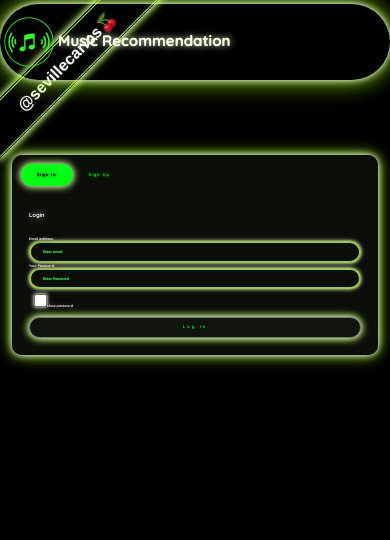
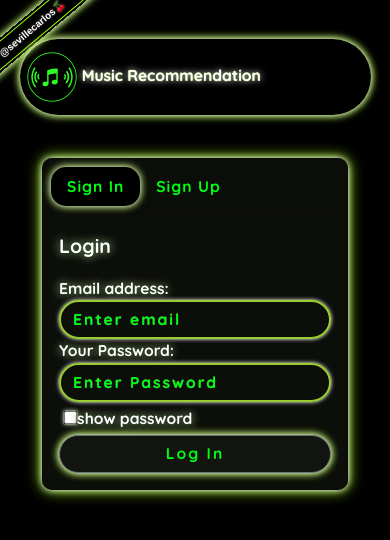
Before and after one commit to sevillecarlos/music-recommendation, a Vue app: page / in a window 390 px wide. Shown: the top 540 px of the page. Built offline with nearby package versions, Linux system fonts and the light colour scheme.

Commit message:
add the ribbon

```diff
--- a/src/App.vue
+++ b/src/App.vue
@@ -56,6 +56,12 @@ button:focus {
   outline: none !important;
   box-shadow: 0 0 10px #ffffff !important;
 }
+
+::placeholder {
+  color: rgb(0, 255, 21) !important;
+  text-shadow: 0 0 0px rgb(5, 34, 12), 0 0 0px rgb(228, 255, 184) !important;
+  letter-spacing: 2px;
+}
 .ribbon {
   overflow: hidden;
   white-space: nowrap;
@@ -85,10 +91,44 @@ button:focus {
 .ribbon a:hover {
   color: rgb(255, 255, 255);
 }
-/*Medium Phome*/
-@media only screen and (max-width: 568px) {
+/******************************************************* */
+@media only screen and (max-width: 1035px) {
   .app {
     width: 100%;
+  }
+  input {
+    font-size: 1.5vw !important;
+  }
+  button {
+    font-size: 2vw !important;
+  }
+
+}
+/*Medium Phome*/
+@media only screen and (max-width: 767px) {
+  .app {
+    width: 100%;
+  }
+  input {
+    font-size: 3vw !important;
+  }
+  button {
+    font-size: 3vw !important;
+  }
+    .ribbon {
+    left: -40px;
+    top: 15px;
+    -webkit-transform: rotate(-40deg);
+    -moz-transform: rotate(-40deg);
+    -ms-transform: rotate(-40deg);
+    -o-transform: rotate(-40deg);
+    transform: rotate(-40deg);
+  }
+  .ribbon a {
+    font: bold 100% "Helvetica Neue", Helvetica, Arial, sans-serif;
+    font-size: 10px;
+    margin: 2px 0;
+    padding: 5px 30px;
   }
 }
 /*Small Phone from 0 to 480px*/
@@ -96,5 +136,29 @@ button:focus {
   .app {
     width: 100%;
   }
+  input {
+    font-size: 4vw !important;
+  }
+  button {
+    font-size: 4vw !important;
+    text-align: center;
+  }
+  .ribbon {
+    left: -40px;
+    top: 15px;
+    -webkit-transform: rotate(-40deg);
+    -moz-transform: rotate(-40deg);
+    -ms-transform: rotate(-40deg);
+    -o-transform: rotate(-40deg);
+    transform: rotate(-40deg);
+  }
+  .ribbon a {
+    font: bold 100% "Helvetica Neue", Helvetica, Arial, sans-serif;
+    font-size: 10px;
+    margin: 2px 0;
+    padding: 5px 30px;
+  }
 }
+
+
 </style>
--- a/src/components/Auth.vue
+++ b/src/components/Auth.vue
@@ -260,8 +260,8 @@ export default {
   font-size: 1vw !important;
   letter-spacing: 1px;
   color: rgb(0, 255, 21) !important;
-  text-shadow: 0 0 1px rgb(0, 0, 0), 0 0 3px;
   border-radius: 15px !important;
+  font-weight: bold !important;
 }
 .tab-title-class {
   letter-spacing: 1px;
@@ -288,25 +288,73 @@ export default {
   }
 }
 
+/********************************************************/
+@media only screen and (max-width: 1035px) {
+  .tab {
+    width: 100% !important;
+    margin: auto;
+  }
+
+  .check-box {
+    padding: 5px;
+  }
+
+  .title-tab-auth {
+    font-size: 1.8vw !important;
+  }
+  .text-auth {
+    color: #fff;
+    font-size: 2vw !important;
+  }
+  .text-label {
+    font-size: 2vw !important;
+  }
+}
 /* Small phones to small tablets: from 481 to 767*/
 @media only screen and (max-width: 767px) {
+  .tab {
+    width: 80% !important;
+    margin: auto;
+  }
 
-  .form-login {
-    margin-top: 20%;
+  .check-box {
+    padding: 5px;
   }
-  .tab {
-    width: 100% !important;
+
+  .title-tab-auth {
+    font-size: 4vw !important;
+  }
+  .text-auth {
+    color: #fff;
+    text-shadow: 0 0 7px rgb(5, 34, 12), 0 0 10px rgb(228, 255, 184);
+    font-size: 5vw !important;
+  }
+  .text-label {
+    color: #fff;
+    text-shadow: 0 0 7px rgb(5, 34, 12), 0 0 10px rgb(228, 255, 184);
+    font-size: 4vw !important;
   }
 }
 
 /*Small Phone from 0 to 480px*/
 @media only screen and (max-width: 400px) {
+  .tab {
+    width: 80% !important;
+    margin: auto;
+  }
 
-  .form-login {
-    margin-top: 20%;
+  .check-box {
+    padding: 5px;
   }
-  .tab {
-    width: 100% !important;
+
+  .title-tab-auth {
+    font-size: 4vw !important;
+  }
+  .text-auth {
+    font-size: 5vw;
+  }
+  .text-label {
+    font-size: 4vw;
   }
 }
 </style>
--- a/src/ui/Header.vue
+++ b/src/ui/Header.vue
@@ -5,7 +5,11 @@
         ><img class="logo-img" src="../assets/cover-image.png" alt="Logo" />
         Music Recommendation</b-navbar-brand
       >
-      <b-navbar-toggle  v-show="token" class="toggle" target="nav-collapse"></b-navbar-toggle>
+      <b-navbar-toggle
+        v-show="token"
+        class="toggle"
+        target="nav-collapse"
+      ></b-navbar-toggle>
       <b-collapse id="nav-collapse" is-nav>
         <b-navbar-nav class="ml-auto">
           <b-nav-item-dropdown
@@ -65,7 +69,6 @@ export default {
 </script>
 
 <style>
-
 .logo-img {
   width: 3.5vw;
 }
@@ -117,50 +120,102 @@ export default {
   font-size: 1vw;
   background-color: rgb(18, 20, 15) !important;
   color: rgba(0, 255, 21) !important;
-  letter-spacing: 1px;
+  letter-spacing: 2px;
   border-radius: 20px;
+  text-shadow: 0 0 0px #fff, 0 0 1px rgb(157, 255, 0);
 }
-
-
-
-/* Small phones to small tablets: from 481 to 767*/
-@media only screen and (max-width: 767px) {
-  .toggle {
-    margin: auto;
-  }
-  .logo-img {
-    width: 60px;
-  }
-  .logo-img-text {
-    font-size: 16px !important;
-  }
-  .drop-down-signout {
-    font-size: 20px;
-    margin: auto;
-  }
-  .menu-drop-down-signout {
-    width: 100% !important;
-    font-size: 15px !important;
-  }
-}
-/*Small Phone from 0 to 480px*/
-@media only screen and (max-width: 400px) {
-  .toggle {
-    margin: auto;
+/****************************************************************/
+@media only screen and (max-width: 1035px) {
+ .header {
+    box-shadow: 0 0 7px #fff, 0 0 10px rgb(157, 255, 0) !important;
+    padding: 2%;
+    width: 80%;
+    margin: 9% auto;
   }
   .logo-img {
     width: 50px;
   }
   .logo-img-text {
-    font-size: 15px !important;
+    font-size: 4vw !important;
   }
   .drop-down-signout {
-    font-size: 15px;
+    font-size: 3vw;
     margin: auto;
+    left: 0px;
   }
   .menu-drop-down-signout {
     width: 100% !important;
-    font-size: 10px !important;
+    font-size: 10vw !important;
+  }
+  #dropdown-header {
+    font-size: 2vw !important;
+  }
+
+  #dropdown-btn {
+    font-size: 2vw;
+  }
+}
+/* Small phones to small tablets: from 481 to 767*/
+@media only screen and (max-width: 767px) {
+ .header {
+    box-shadow: 0 0 7px #fff, 0 0 10px rgb(157, 255, 0) !important;
+    padding: 2%;
+    width: 90%;
+    margin: 10% auto;
+  }
+  .logo-img {
+    width: 50px;
+  }
+  .logo-img-text {
+    font-size: 4vw !important;
+  }
+  .drop-down-signout {
+    font-size: 5vw;
+    margin: auto;
+    left: 0px;
+  }
+  .menu-drop-down-signout {
+    width: 100% !important;
+    font-size: 15vw !important;
+  }
+  #dropdown-header {
+    font-size: 3vw;
+  }
+
+  #dropdown-btn {
+    font-size: 3vw;
+  }
+
+}
+/*Small Phone from 0 to 480px*/
+@media only screen and (max-width: 400px) {
+  .header {
+    box-shadow: 0 0 7px #fff, 0 0 10px rgb(157, 255, 0) !important;
+    padding: 2%;
+    width: 90%;
+    margin: 10% auto;
+  }
+  .logo-img {
+    width: 50px;
+  }
+  .logo-img-text {
+    font-size: 4vw !important;
+  }
+  .drop-down-signout {
+    font-size: 5vw;
+    margin: auto;
+    left: 0px;
+  }
+  .menu-drop-down-signout {
+    width: 100% !important;
+    font-size: 15vw !important;
+  }
+  #dropdown-header {
+    font-size: 3vw;
+  }
+
+  #dropdown-btn {
+    font-size: 3vw;
   }
 }
 </style>
--- a/src/views/Home.vue
+++ b/src/views/Home.vue
@@ -356,16 +356,14 @@ export default {
   margin: auto;
 }
 .album-cover-img {
-  width: 6vw;
+  width: 5vw;
 }
 .spotify-logo {
-  width: 10vw !important;
+  width: 8vw !important;
   border-radius: 50px !important;
   box-shadow: 0 0 7px #fff, 0 0 10px rgba(157, 255, 0, 0.699);
 }
-.spotify-logo:hover {
-  box-shadow: 0 0 10px #fff, 0 0 20px rgba(157, 255, 0, 0.699) !important;
-}
+
 .like-icon {
   width: 2.2vw;
 }
@@ -390,7 +388,7 @@ th {
 tr {
   color: #fff;
   text-shadow: 0 0 7px rgb(5, 34, 12), 0 0 10px rgb(228, 255, 184);
-  font-size: 1.5vw;
+  font-size: 1.2vw;
   border: none;
   margin-bottom: 50vw !important;
 }
@@ -403,14 +401,14 @@ thead {
   font-size: 1vw;
   letter-spacing: 3px;
   color: rgb(0, 255, 21) !important;
-  text-shadow: 0 0 1px rgb(0, 0, 0), 0 0 3px;
   border-radius: 15px !important;
+  font-weight: bold !important;
 }
 .active-class {
   box-shadow: 0 0 7px #fff, 0 0 10px rgba(157, 255, 0, 0.699);
   border-radius: 15px !important;
-  background-color: rgb(0, 255, 21) !important;
-  color: rgb(0, 0, 0) !important;
+  background-color: black !important;
+  color: rgb(0, 255, 21) !important;
 }
 
 .small-spiner {
@@ -436,13 +434,14 @@ thead {
   background-color: rgb(18, 20, 15);
   border: none !important;
   border-radius: 100px;
-  margin-top: 2%;
+  margin-top: 1%;
 }
 
 ::-webkit-scrollbar {
   width: 10px;
+  height: 10px;
   border-radius: 50px;
-  background: rgba(0, 0, 0, 0.301);
+  background: rgba(0, 0, 0, 0.062);
 }
 
 ::-webkit-scrollbar-thumb {
@@ -466,28 +465,24 @@ thead {
   border-radius: 20px;
   border: none;
 }
-/* Small phones to small tablets: from 481 to 767*/
-@media only screen and (max-width: 767px) {
+/*************************************************************************/
+@media only screen and (max-width: 1035px) {
   .table-recommendate {
     width: 100%;
-    font-size: 25px;
-    height: 60vh;
+    height: 70vw;
+    box-shadow: 0 0 10px #fff, 0 0 10px rgb(157, 255, 0);
   }
   .content-table {
     width: 100%;
   }
-  .listen-spotify-btn {
-    width: 70px;
+  .album-cover-img {
+    width: 12vw;
   }
-  .album-cover-img {
-    width: 60px;
-  }
-
   .tabs-table {
     height: 75vh;
   }
   .spotify-logo {
-    width: 120px;
+    width: 15vw !important;
     border-radius: 20px;
     border: none;
   }
@@ -499,45 +494,111 @@ thead {
     text-shadow: 0 0 7px #fff, 0 0 1px rgb(157, 255, 0);
   }
   .save-icon-th {
-    width: 125px;
     text-align: center;
   }
   th {
-    font-size: 15px;
-    letter-spacing: 1px;
+    font-size: 3vw;
   }
   tr {
-    font-size: 15px;
+    font-size: 3vw;
   }
   .title-tab {
-    font-size: 15px;
-    letter-spacing: 1px;
-  }
-  .active-class {
-    box-shadow: 0 0 7px #fff, 0 0 10px rgba(157, 255, 0, 0.699);
-    border-radius: 15px !important;
-    background-color: rgb(0, 255, 21) !important;
-    color: rgb(0, 0, 0) !important;
+    font-size: 3vw;
   }
   .shuffle-btn {
-    width: 60%;
-    font-size: 20px;
-    padding: 10px;
+    width: 30%;
+    font-size: 3vw !important;
+    padding: 2%;
   }
-
+  .shuffle-btn-container {
+    padding: 1px;
+    margin-bottom: 3%;
+  }
   .tabs-control-table {
     width: 100%;
-    padding: 15px;
+    padding: 1%;
   }
   .like-icon {
     text-align: center;
     color: rgb(0, 255, 21);
-    width: 50px;
+    width: 8vw;
   }
   ::-webkit-scrollbar {
-    width: 10px;
+    width: 8px;
+    height: 8px;
   }
-
+  ::-webkit-scrollbar-corner {
+    width: 5px;
+    background: rgba(0, 0, 0, 0) !important;
+  }
+  ::-webkit-scrollbar-thumb {
+    background: rgb(0, 255, 21);
+    border-radius: 10px;
+    box-shadow: 0 0 5px #fff, 0 0 5px rgb(157, 255, 0);
+  }
+}
+/* Small phones to small tablets: from 481 to 767*/
+@media only screen and (max-width: 767px) {
+    .table-recommendate {
+    width: 100%;
+    height: 100vw;
+    box-shadow: 0 0 10px #fff, 0 0 10px rgb(157, 255, 0);
+  }
+  .content-table {
+    width: 100%;
+  }
+  .album-cover-img {
+    width: 12vw;
+  }
+  .tabs-table {
+    height: 75vh;
+  }
+  .spotify-logo {
+    width: 15vw !important;
+    border-radius: 20px;
+    border: none;
+  }
+  .empty-save-track {
+    text-align: center;
+    font-size: 50px;
+    color: #fff;
+    margin-top: 10%;
+    text-shadow: 0 0 7px #fff, 0 0 1px rgb(157, 255, 0);
+  }
+  .save-icon-th {
+    text-align: center;
+  }
+  th {
+    font-size: 3vw;
+  }
+  tr {
+    font-size: 3vw;
+  }
+  .title-tab {
+    font-size: 3vw;
+  }
+  .shuffle-btn {
+    width: 50%;
+    font-size: 4vw !important;
+    padding: 2%;
+  }
+  .shuffle-btn-container {
+    padding: 1px;
+    margin-bottom: 8%;
+  }
+  .tabs-control-table {
+    width: 100%;
+    padding: 1%;
+  }
+  .like-icon {
+    text-align: center;
+    color: rgb(0, 255, 21);
+    width: 8vw;
+  }
+  ::-webkit-scrollbar {
+    width: 8px;
+    height: 8px;
+  }
   ::-webkit-scrollbar-corner {
     width: 5px;
     background: rgba(0, 0, 0, 0) !important;
@@ -552,24 +613,20 @@ thead {
 @media only screen and (max-width: 400px) {
   .table-recommendate {
     width: 100%;
-    font-size: 20px;
-    height: 60vh;
+    height: 100vw;
+    box-shadow: 0 0 10px #fff, 0 0 10px rgb(157, 255, 0);
   }
   .content-table {
     width: 100%;
   }
-  .listen-spotify-btn {
-    width: 60px;
+  .album-cover-img {
+    width: 12vw;
   }
-  .album-cover-img {
-    width: 50px;
-  }
-
   .tabs-table {
     height: 75vh;
   }
   .spotify-logo {
-    width: 100px;
+    width: 15vw !important;
     border-radius: 20px;
     border: none;
   }
@@ -581,44 +638,39 @@ thead {
     text-shadow: 0 0 7px #fff, 0 0 1px rgb(157, 255, 0);
   }
   .save-icon-th {
-    width: 125px;
     text-align: center;
   }
   th {
-    font-size: 10px;
-    letter-spacing: 1px;
+    font-size: 3vw;
   }
   tr {
-    font-size: 10px;
+    font-size: 3vw;
   }
   .title-tab {
-    font-size: 13px;
-    letter-spacing: 1px;
-  }
-  .active-class {
-    box-shadow: 0 0 7px #fff, 0 0 10px rgba(157, 255, 0, 0.699);
-    border-radius: 15px !important;
-    background-color: rgb(0, 255, 21) !important;
-    color: rgb(0, 0, 0) !important;
+    font-size: 3vw;
   }
   .shuffle-btn {
     width: 50%;
-    font-size: 20px;
-    padding: 10px;
+    font-size: 4vw !important;
+    padding: 2%;
+  }
+  .shuffle-btn-container {
+    padding: 1px;
+    margin-bottom: 8%;
   }
   .tabs-control-table {
     width: 100%;
-    padding: 15px;
+    padding: 1%;
   }
   .like-icon {
     text-align: center;
     color: rgb(0, 255, 21);
-    width: 50px;
+    width: 8vw;
   }
   ::-webkit-scrollbar {
     width: 8px;
+    height: 8px;
   }
-
   ::-webkit-scrollbar-corner {
     width: 5px;
     background: rgba(0, 0, 0, 0) !important;
@@ -640,10 +692,13 @@ thead {
   }
 
   .spotify-logo:hover {
-    box-shadow: 0 0 7px #fff, 0 0 10px rgba(157, 255, 0, 0.699);
+    box-shadow: 0 0 10px #fff, 0 0 20px rgba(157, 255, 0, 0.699) !important;
   }
   ::-webkit-scrollbar-thumb:hover {
     background: rgb(10, 179, 24);
   }
+  .active-class:hover {
+    background-color: rgb(44, 39, 39) !important;
+  }
 }
 </style>
--- a/src/views/Login.vue
+++ b/src/views/Login.vue
@@ -2,7 +2,7 @@
   <div class="login">
     <b-container class="login-container">
       <b-row class="justify-content-lg-center">
-        <b-col>
+        <b-col >
           <div class="login-image-container">
             <b-img-lazy
               class="img-cover"
@@ -56,45 +56,33 @@ export default {
 .login-image-container h5 {
   color: #fff;
   text-shadow: 0 0 7px #fff, 0 0 1px rgb(157, 255, 0);
-  font-size: 5vw;
+  font-size: 4.7vw;
 }
 .img-cover {
-  width: 25%;
+  width: 20%;
 }
 
-::placeholder {
-  color: rgb(0, 255, 21) !important;
-  text-shadow: 0 0 0px rgb(5, 34, 12), 0 0 0px rgb(228, 255, 184) !important;
+@media only screen and (max-width: 1035px) {
+  .login-container {
+    margin-top: 5% !important;
+    padding: 1% !important;
+  }
+
 }
-
 /* Small phones to small tablets: from 481 to 767*/
 @media only screen and (max-width: 767px) {
-  .auth-tabs {
-    margin: 10% auto;
-  }
-  .login-image-container {
-    display: none;
-  }
+
 }
 /*Medium Phome*/
 @media only screen and (max-width: 568px) {
-  .auth-tabs {
-    margin: 10% auto;
-  }
   .login-image-container {
-    display: none;
+    display: none !important;
   }
 }
 /*Small Phone from 0 to 480px*/
 @media only screen and (max-width: 400px) {
-  .login {
-    margin-top: 1%;
-  }
-  .auth-tabs {
-    margin: 10% auto;
-  }
   .login-image-container {
-    display: none;
+    display: none !important;
   }
 }
 </style>
```
